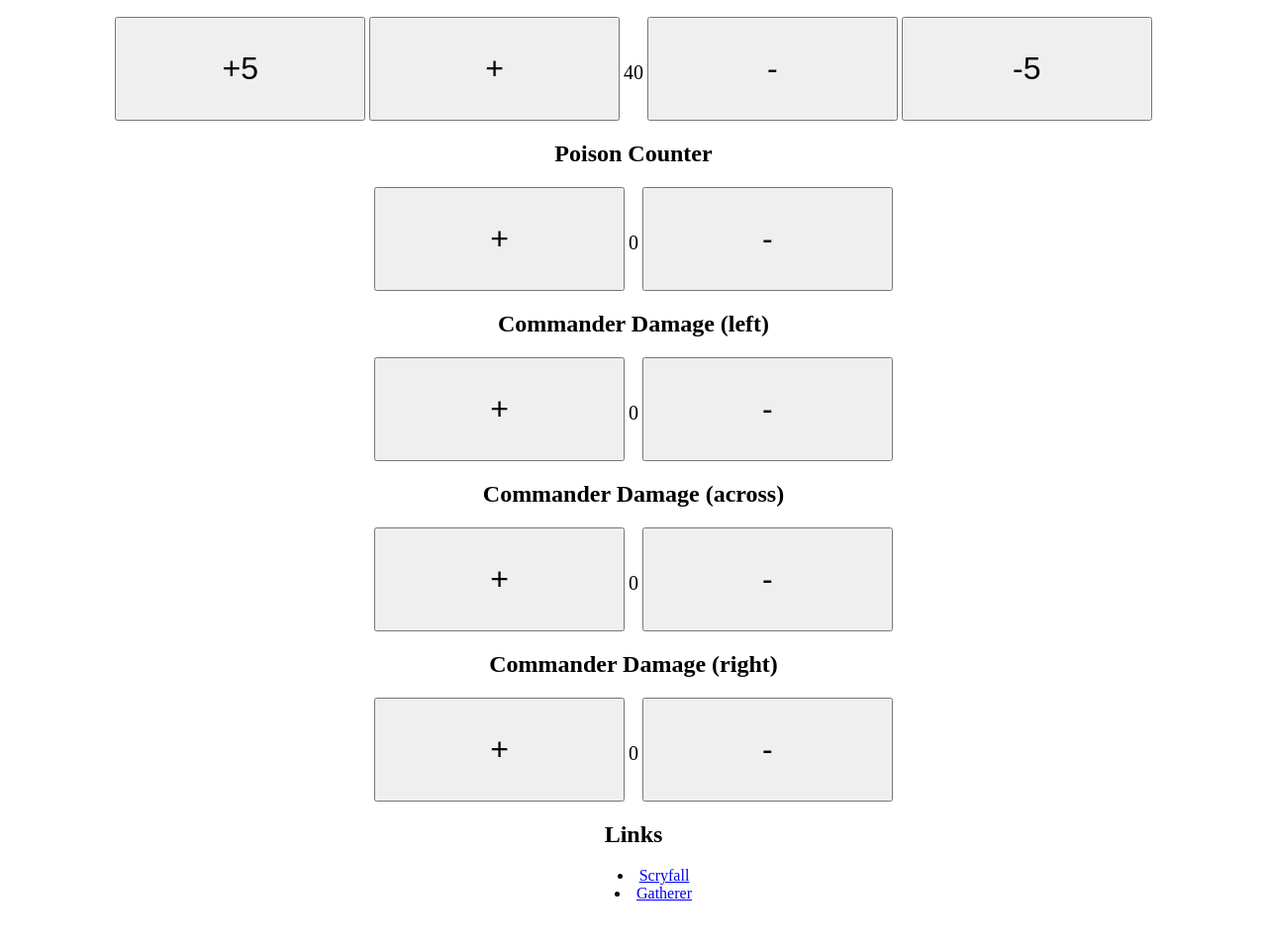
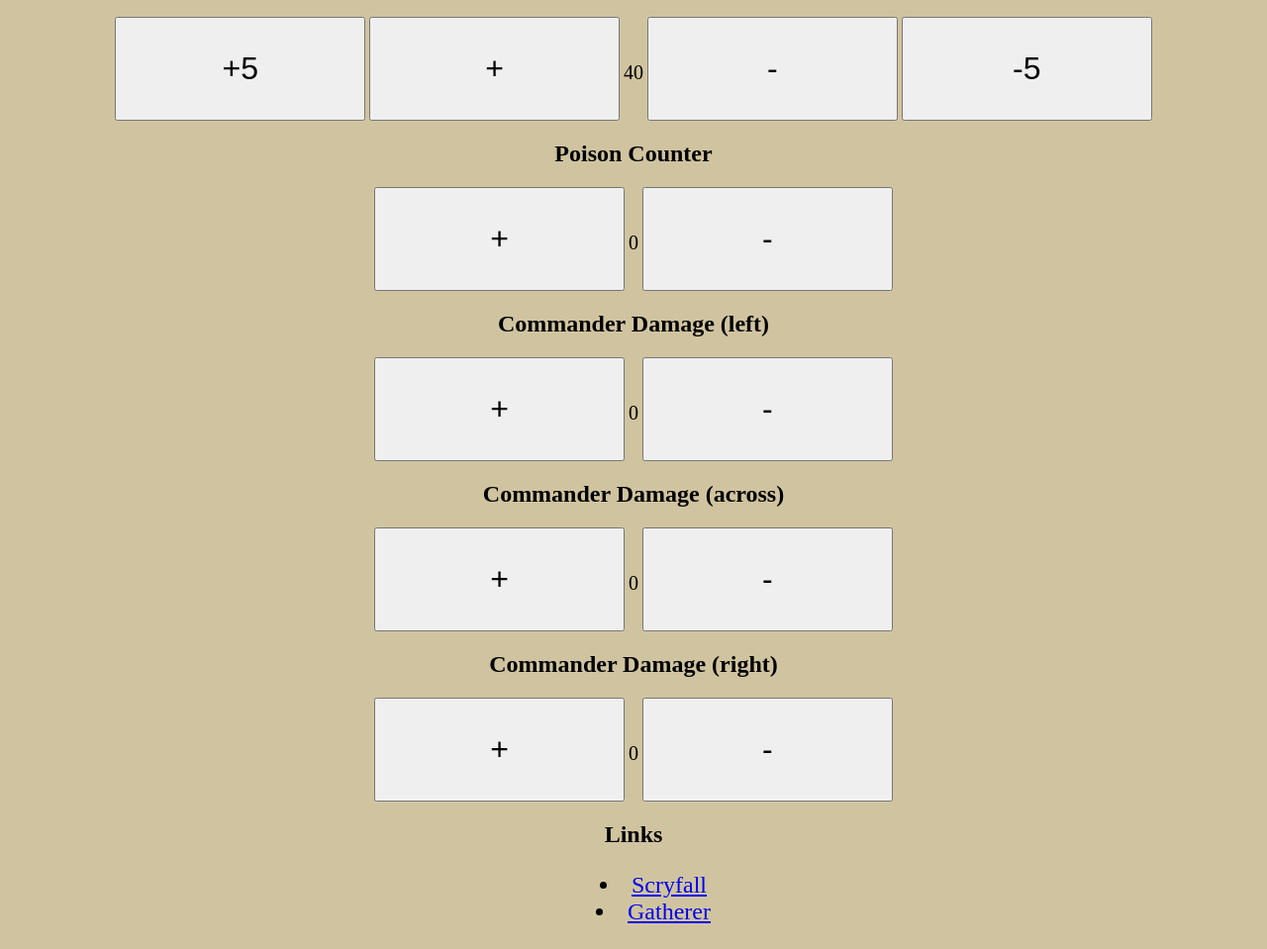
Before and after one commit to rf742/mtgassistant, a plain HTML site: page index.html in a window 1280 px wide. Shown: the part 96-1055 px from the top of the page at 99% size. Before the commit the page ends 1024 px from the top, so only its background shows below. Drawn offline with nearby package versions, Linux system fonts and the light colour scheme.

Commit message:
changed background color, and enlarged link font

```diff
--- a/style.css
+++ b/style.css
@@ -1,7 +1,10 @@
 ul{
     list-style-position: inside;
+    font-size: 18pt;
 }
-
+body{
+    background: #D0C4A0;
+}
 .button{
     touch-action: manipulation;
     padding: 32px 16px;
```
Also changed, not shown: 1 other file.
